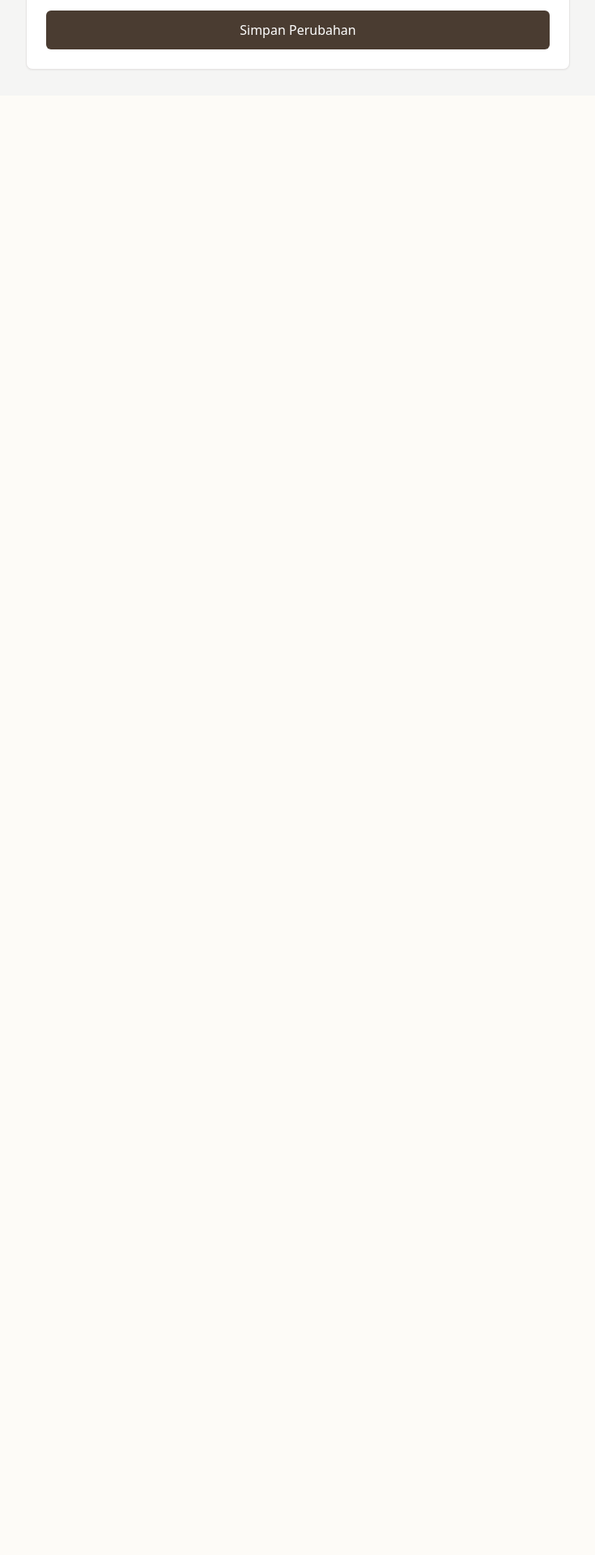
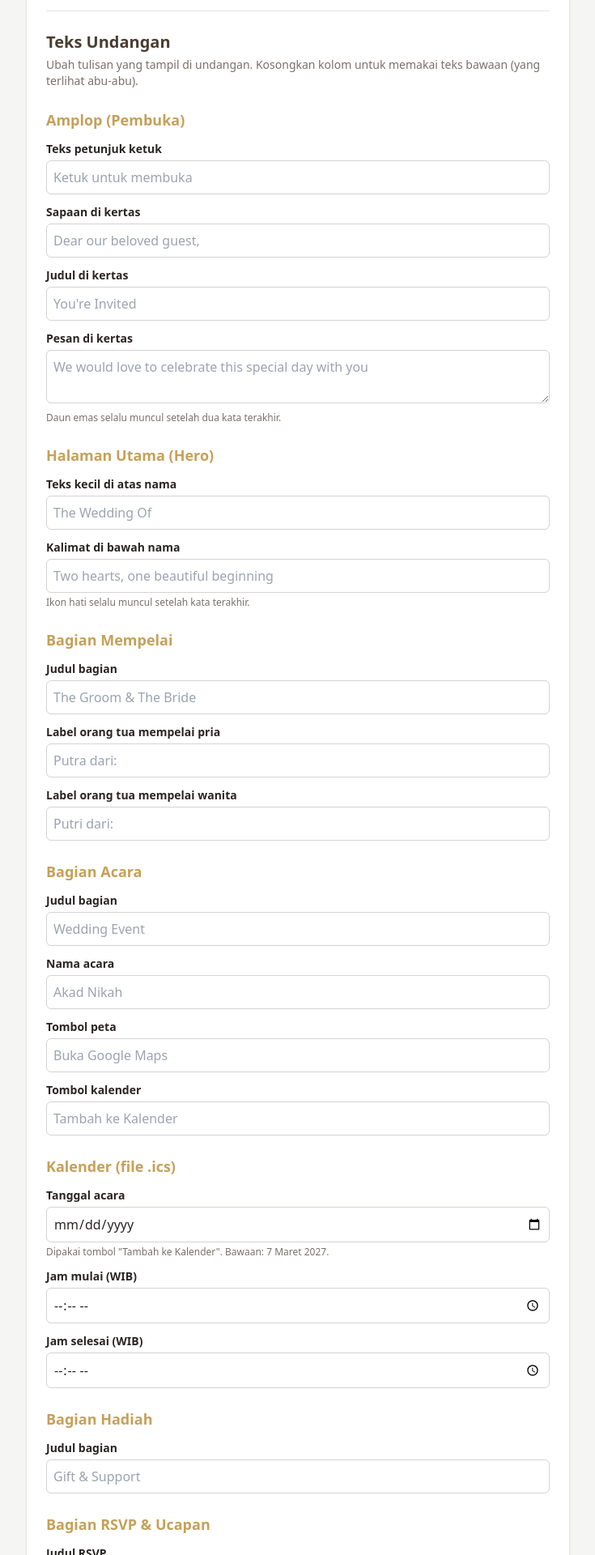
Before and after one commit to oktaviaputri499-create/WeddingInvitationPutri-Lutfi, a Next.js app: page /admin/settings in a window 1280 px wide. Shown: the part 1680-3600 px from the top of the page at 81% size, without its empty margins (272-1007 px from the left). Before the commit the page ends 1798 px from the top, so only its background shows below. Built offline with nearby package versions, Linux system fonts and the light colour scheme; no server answers; the database is empty.

Commit message:
update setting

```diff
--- a/src/actions/settings.ts
+++ b/src/actions/settings.ts
@@ -19,10 +19,19 @@ export async function updateSettings(data: {
   bank2Name: string
   bank2Number: string
   bank2Holder: string
+  texts: Record<string, string>
 }) {
+  const { texts, ...rest } = data
+
+  // Keep only the texts that were actually filled in; empty ones fall back to the default
+  const cleaned: Record<string, string> = {}
+  for (const [k, v] of Object.entries(texts || {})) {
+    if (typeof v === 'string' && v.trim()) cleaned[k] = v.trim()
+  }
+
   await prisma.eventSettings.update({
     where: { id: 'main' },
-    data,
+    data: { ...rest, texts: JSON.stringify(cleaned) },
   })
 
   revalidatePath('/admin/settings')
--- a/src/app/admin/settings/SettingsForm.tsx
+++ b/src/app/admin/settings/SettingsForm.tsx
@@ -2,6 +2,7 @@
 
 import { useState } from 'react'
 import { updateSettings } from '@/actions/settings'
+import { TEXT_GROUPS, parseSavedTexts } from '@/lib/siteTexts'
 
 export default function SettingsForm({ settings }: { settings: any }) {
   const [form, setForm] = useState({
@@ -21,6 +22,7 @@ export default function SettingsForm({ settings }: { settings: any }) {
     bank2Number: settings?.bank2Number || '',
     bank2Holder: settings?.bank2Holder || '',
   })
+  const [texts, setTexts] = useState<Record<string, string>>(() => parseSavedTexts(settings?.texts))
   const [saving, setSaving] = useState(false)
   const [saved, setSaved] = useState(false)
 
@@ -28,12 +30,16 @@ export default function SettingsForm({ settings }: { settings: any }) {
     setForm(prev => ({ ...prev, [field]: value }))
   }
 
+  const handleTextChange = (key: string, value: string) => {
+    setTexts(prev => ({ ...prev, [key]: value }))
+  }
+
   const handleSubmit = async (e: React.FormEvent) => {
     e.preventDefault()
     setSaving(true)
     setSaved(false)
     try {
-      await updateSettings(form)
+      await updateSettings({ ...form, texts })
       setSaved(true)
     } catch (err) {
       alert('Gagal menyimpan perubahan.')
@@ -101,6 +107,45 @@ export default function SettingsForm({ settings }: { settings: any }) {
         <input className={inputClass} value={form.bank2Holder} onChange={e => handleChange('bank2Holder', e.target.value)} />
       </div>
 
+      {/* ---------- Teks undangan (kosongkan = pakai teks bawaan) ---------- */}
+      <div className="pt-6 border-t border-stone-200">
+        <h2 className="text-xl font-bold text-dark-brown">Teks Undangan</h2>
+        <p className="text-sm text-stone-500 mt-1">
+          Ubah tulisan yang tampil di undangan. Kosongkan kolom untuk memakai teks bawaan (yang terlihat abu-abu).
+        </p>
+      </div>
+
+      {TEXT_GROUPS.map(group => (
+        <div key={group.title}>
+          <h2 className="text-lg font-bold mb-3 text-gold">{group.title}</h2>
+          <div className="space-y-3">
+            {group.fields.map(f => (
+              <div key={f.key}>
+                <label className={labelClass}>{f.label}</label>
+                {f.multiline ? (
+                  <textarea
+                    rows={2}
+                    className={inputClass}
+                    placeholder={f.def}
+                    value={texts[f.key] ?? ''}
+                    onChange={e => handleTextChange(f.key, e.target.value)}
+                  />
+                ) : (
+                  <input
+                    type={f.input || 'text'}
+                    className={inputClass}
+                    placeholder={f.def}
+                    value={texts[f.key] ?? ''}
+                    onChange={e => handleTextChange(f.key, e.target.value)}
+                  />
+                )}
+                {f.hint && <p className="text-xs text-stone-500 mt-1">{f.hint}</p>}
+              </div>
+            ))}
+          </div>
+        </div>
+      ))}
+
       <button
         disabled={saving}
         type="submit"
--- a/src/app/invitation/[token]/InvitationIntro.tsx
+++ b/src/app/invitation/[token]/InvitationIntro.tsx
@@ -376,28 +376,43 @@ function FlapEdge({ points }: { points: string }) {
 }
 
 // The invitation paper that slides out of the envelope
-function Card({ guestName }: { guestName: string }) {
+function Card({
+  guestName,
+  texts,
+}: {
+  guestName: string
+  texts?: { dear?: string; invited?: string; message?: string }
+}) {
+  const dear = texts?.dear || 'Dear our beloved guest,'
+  const invited = texts?.invited || "You're Invited"
+  const message = texts?.message || 'We would love to celebrate this special day with you'
+
+  // The gold leaf sits right after the last two words
+  const words = message.trim().split(/\s+/)
+  const tail = words.slice(-2).join(' ')
+  const head = words.slice(0, -2).join(' ')
+
   return (
     <div className="card" aria-hidden>
       <div className="card-bob">
         <div className="card-face" style={{ backgroundImage: `${GRAIN}, linear-gradient(180deg,#1e1d1b,#141413)` }}>
           <div className="card-frame" />
           <div className="card-text">
-            {/* This block is exactly as wide as "YOU'RE INVITED", so the left-aligned line lines up with it */}
+            {/* This block is exactly as wide as the title, so the left-aligned line lines up with it */}
             <div className="card-block">
-              <div className="card-dear">Dear our beloved guest,</div>
+              <div className="card-dear">{dear}</div>
               <div className="card-guest">{guestName}</div>
 
               <div className="card-rule" />
-              <div className="card-invited">You&apos;re Invited</div>
+              <div className="card-invited">{invited}</div>
               <div className="card-rule" />
-              <div className="card-rule card-rule-sub" />
             </div>
 
             <div className="card-msg">
-              We would love to celebrate this special day{' '}
+              {head}
+              {head ? ' ' : ''}
               <span className="card-end">
-                with you
+                {tail}
                 <svg className="card-leaf" viewBox="0 0 24 24" fill="none" aria-hidden>
                   <path
                     d="M4.5 19.5 C3.5 10.5 10 4 20 4 C20.5 13.5 14.5 20 4.5 19.5 Z"
@@ -493,9 +508,9 @@ const css = `
   50%{transform:rotate(3deg) scale(1.035)}
 }
 
-/* ---------- 1) Top flap swings open toward the viewer and up and away (opens to the outside) ---------- */
+/* ---------- 1) Top flap swings open and away (one continuous motion, no fading) ---------- */
 .is-open .f-top{animation:openTop 1.7s cubic-bezier(.5,0,.2,1) forwards;}
-@keyframes openTop{from{transform:rotateX(0)}to{transform:rotateX(180deg)}}
+@keyframes openTop{from{transform:rotateX(0)}to{transform:rotateX(-180deg)}}
 .is-open .f-top .shade{animation:shadeIn 1.7s ease-in forwards;}
 @keyframes shadeIn{from{opacity:0}to{opacity:.7}}
 
@@ -527,29 +542,24 @@ const css = `
   box-shadow:0 14px 40px rgba(0,0,0,.65),0 2px 6px rgba(0,0,0,.5);}
 .card-frame{position:absolute;inset:6px;border:1px solid rgba(184,152,90,.26);pointer-events:none;}
 
-/* All text sizes scale with the card width (cqw), so the proportions match the invitation page on any screen. */
-.card-text{position:absolute;left:0;right:0;top:0;bottom:0;padding:13cqw 6cqw 11cqw;
-  display:flex;flex-direction:column;text-align:center;
+/* All text sizes scale with the card width (cqw), so the proportions match the invitation page on any screen */
+.card-text{position:absolute;left:0;right:0;top:0;padding:9cqw 6cqw 0;text-align:center;
   font-family:'Cormorant Garamond',Georgia,'Times New Roman',serif;font-weight:400;color:#e9dfc8;}
 
-/* The block is as wide as "YOU'RE INVITED"; the first line is aligned to its left edge */
+/* The block is as wide as the title; the first line is aligned to its left edge */
 .card-block{width:fit-content;max-width:100%;margin:0 auto;}
-.card-dear{text-align:left;white-space:nowrap;font-style:italic;font-size:3.6cqw;line-height:1.3;color:rgba(226,214,184,.9);}
-.card-guest{margin-top:3cqw;padding-bottom:.1em;text-align:center;overflow-wrap:anywhere;
+.card-dear{text-align:left;font-style:italic;font-size:3.1cqw;line-height:1.3;color:rgba(226,214,184,.9);}
+.card-guest{margin-top:1.5cqw;padding-bottom:.1em;text-align:center;overflow-wrap:anywhere;
   font-family:'Pinyon Script','Great Vibes','Allura','Snell Roundhand',cursive;font-weight:400;
   font-size:10cqw;line-height:1.3;
   background:linear-gradient(180deg,#f3e3b6,#cfae6c);
   -webkit-background-clip:text;background-clip:text;color:transparent;-webkit-text-fill-color:transparent;}
-.card-rule{width:34%;height:1px;margin:6cqw auto;
+.card-rule{width:34%;height:1px;margin:3cqw auto;
   background:linear-gradient(90deg,transparent,rgba(201,169,106,.85),transparent);}
-/* Extra, shorter and fainter line under the lower rule */
-.card-rule-sub{width:18%;margin:-3cqw auto 0;opacity:.6;}
 .card-invited{text-align:center;white-space:nowrap;text-transform:uppercase;
   font-size:9cqw;line-height:1.15;letter-spacing:.06em;color:#f1e9d6;}
 
-/* Closing sentence: sits right under the gold lines, in the part of the card that is still visible
-   above the envelope flaps while the card rises. Change the first value of margin to move it up or down. */
-.card-msg{margin:14cqw auto 0;max-width:92%;text-align:center;
+.card-msg{margin:5cqw auto 0;max-width:92%;text-align:center;
   font-style:italic;font-size:3.1cqw;line-height:1.5;color:rgba(226,214,184,.92);}
 .card-end{white-space:nowrap;}
 .card-leaf{display:inline-block;width:1.7em;height:1.7em;margin-left:.45em;vertical-align:-.55em;}
@@ -589,11 +599,13 @@ const css = `
 
 export default function InvitationIntro({
   guestName,
+  envTexts,
   children,
 }: {
   guestName: string
   groomName?: string
   brideName?: string
+  envTexts?: { tapHint?: string; dear?: string; invited?: string; message?: string }
   children: React.ReactNode
 }) {
   const [stage, setStage] = useState<Stage>('closed')
@@ -690,7 +702,7 @@ export default function InvitationIntro({
           />
 
           {/* The invitation paper, tucked inside */}
-          <Card guestName={guestName} />
+          <Card guestName={guestName} texts={envTexts} />
 
           {/* Front of the envelope: side flaps + bottom flap */}
           <div className="env-front">
@@ -730,7 +742,7 @@ export default function InvitationIntro({
           </div>
 
           <div className="tap-hint" aria-hidden>
-            Ketuk untuk membuka
+            {envTexts?.tapHint || 'Ketuk untuk membuka'}
           </div>
 
           <div className="petals">
--- /dev/null
+++ b/src/lib/siteTexts.ts
@@ -0,0 +1,125 @@
+export type TextField = {
+  key: string
+  label: string
+  def: string
+  multiline?: boolean
+  input?: 'text' | 'date' | 'time'
+  hint?: string
+}
+
+export type TextGroup = { title: string; fields: TextField[] }
+
+export const TEXT_GROUPS: TextGroup[] = [
+  {
+    title: 'Amplop (Pembuka)',
+    fields: [
+      { key: 'envTapHint', label: 'Teks petunjuk ketuk', def: 'Ketuk untuk membuka' },
+      { key: 'envDear', label: 'Sapaan di kertas', def: 'Dear our beloved guest,' },
+      { key: 'envInvited', label: 'Judul di kertas', def: "You're Invited" },
+      {
+        key: 'envMessage',
+        label: 'Pesan di kertas',
+        def: 'We would love to celebrate this special day with you',
+        multiline: true,
+        hint: 'Daun emas selalu muncul setelah dua kata terakhir.',
+      },
+    ],
+  },
+  {
+    title: 'Halaman Utama (Hero)',
+    fields: [
+      { key: 'heroEyebrow', label: 'Teks kecil di atas nama', def: 'The Wedding Of' },
+      {
+        key: 'heroTagline',
+        label: 'Kalimat di bawah nama',
+        def: 'Two hearts, one beautiful beginning',
+        hint: 'Ikon hati selalu muncul setelah kata terakhir.',
+      },
+    ],
+  },
+  {
+    title: 'Bagian Mempelai',
+    fields: [
+      { key: 'coupleTitle', label: 'Judul bagian', def: 'The Groom & The Bride' },
+      { key: 'groomLabel', label: 'Label orang tua mempelai pria', def: 'Putra dari:' },
+      { key: 'brideLabel', label: 'Label orang tua mempelai wanita', def: 'Putri dari:' },
+    ],
+  },
+  {
+    title: 'Bagian Acara',
+    fields: [
+      { key: 'eventTitle', label: 'Judul bagian', def: 'Wedding Event' },
+      { key: 'eventName', label: 'Nama acara', def: 'Akad Nikah' },
+      { key: 'mapsButton', label: 'Tombol peta', def: 'Buka Google Maps' },
+      { key: 'calendarButton', label: 'Tombol kalender', def: 'Tambah ke Kalender' },
+    ],
+  },
+  {
+    title: 'Kalender (file .ics)',
+    fields: [
+      {
+        key: 'calDate',
+        label: 'Tanggal acara',
+        def: '2027-03-07',
+        input: 'date',
+        hint: 'Dipakai tombol "Tambah ke Kalender". Bawaan: 7 Maret 2027.',
+      },
+      { key: 'calStart', label: 'Jam mulai (WIB)', def: '08:00', input: 'time' },
+      { key: 'calEnd', label: 'Jam selesai (WIB)', def: '10:00', input: 'time' },
+    ],
+  },
+  {
+    title: 'Bagian Hadiah',
+    fields: [{ key: 'giftTitle', label: 'Judul bagian', def: 'Gift & Support' }],
+  },
+  {
+    title: 'Bagian RSVP & Ucapan',
+    fields: [
+      { key: 'rsvpTitle', label: 'Judul RSVP', def: 'RSVP' },
+      { key: 'wishesTitle', label: 'Judul ucapan', def: 'Ucapan & Doa' },
+    ],
+  },
+  {
+    title: 'Footer',
+    fields: [
+      {
+        key: 'footerText',
+        label: 'Teks footer',
+        def: '© 2026 {groom} & {bride}. All rights reserved.',
+        hint: '{groom} dan {bride} otomatis diganti nama depan mempelai.',
+      },
+    ],
+  },
+]
+
+const DEFAULTS: Record<string, string> = Object.fromEntries(
+  TEXT_GROUPS.flatMap(g => g.fields.map(f => [f.key, f.def]))
+)
+
+// Only the texts the admin has actually changed (used to fill the admin form)
+export function parseSavedTexts(raw?: string | null): Record<string, string> {
+  if (!raw) return {}
+  try {
+    const obj = JSON.parse(raw)
+    const out: Record<string, string> = {}
+    if (obj && typeof obj === 'object') {
+      for (const [k, v] of Object.entries(obj)) {
+        if (typeof v === 'string') out[k] = v
+      }
+    }
+    return out
+  } catch {
+    return {}
+  }
+}
+
+// Every text, with the default used wherever the admin left it empty
+export function getTexts(raw?: string | null): Record<string, string> {
+  const saved = parseSavedTexts(raw)
+  const out = { ...DEFAULTS }
+  for (const k of Object.keys(DEFAULTS)) {
+    const v = saved[k]
+    if (typeof v === 'string' && v.trim()) out[k] = v.trim()
+  }
+  return out
+}
```
Also changed, not shown: src/app/invitation/[token]/page.tsx (+42 -22 lines), 1 other file (tests, documents, lock files or other folders).
